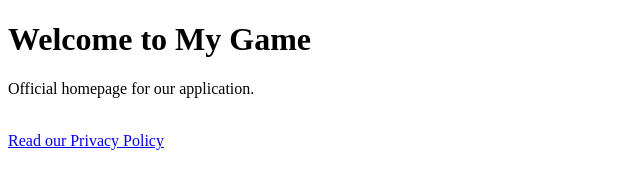
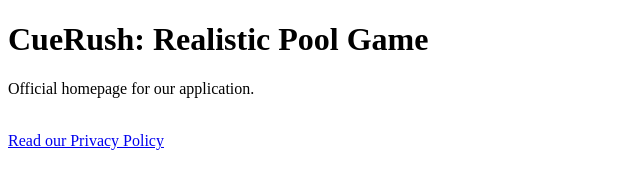
Before and after one commit to isaacceopixelart-collab/Velcore, a plain HTML site: page index.html in a window 1280 px wide. Shown: the whole page, without its empty margins (0-640 px from the left). Drawn offline with Linux system fonts and the light colour scheme.

Commit message:
Update index.html

```diff
--- a/index.html
+++ b/index.html
@@ -4,7 +4,7 @@
     <title>CueRush: Realistic Pool Game</title>
 </head>
 <body>
-    <h1>Welcome to My Game</h1>
+    <h1>CueRush: Realistic Pool Game</h1>
     <p>Official homepage for our application.</p>
     <br>
     <a href="privacy.html">Read our Privacy Policy</a>
```
